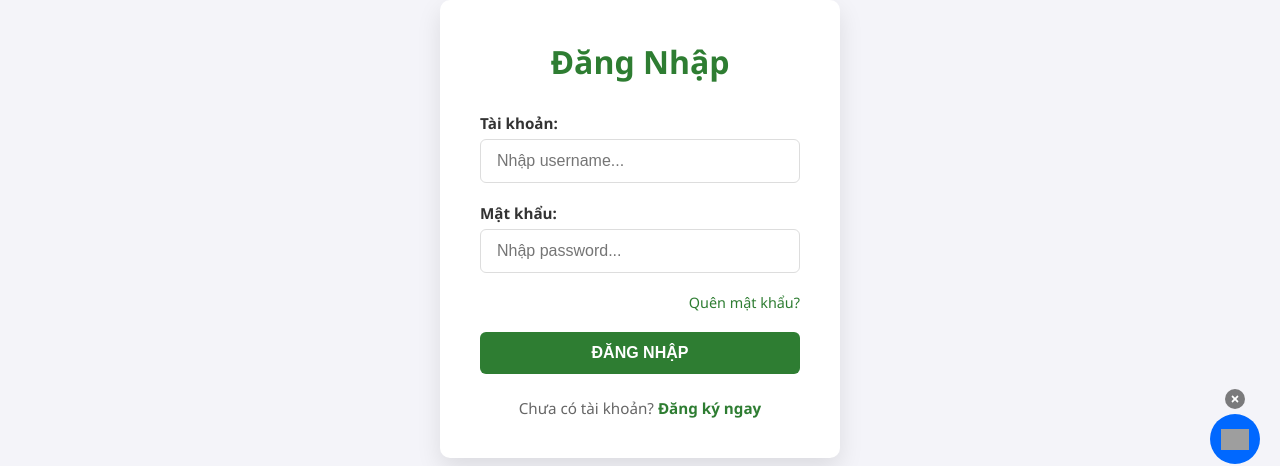
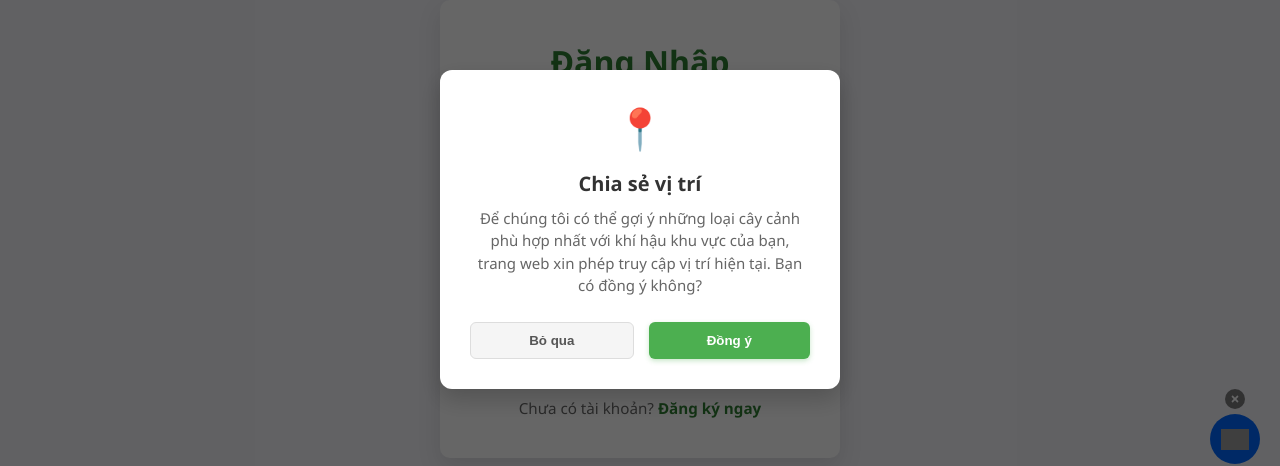
Before and after one commit to pvhoang27/garder-v2, a React (Vite) app in the folder client/: page /login in a window 1280 px wide. Shown: the part 171-637 px from the top of the page. Built offline with nearby package versions, Linux system fonts and the light colour scheme; no server answers; grey boxes are pictures that could not be loaded.

Commit message:
fix location

```diff
--- a/client/src/App.jsx
+++ b/client/src/App.jsx
@@ -44,38 +44,53 @@ const AppContent = ({
   // Kiểm tra xem có đang ở trang admin không (bắt đầu bằng /admin)
   const isAdminRoute = location.pathname.startsWith("/admin");
 
-  // [MỚI] Effect để tracking lượt truy cập
-  // Chạy 1 lần khi người dùng vào web (Reload trang sẽ tính là 1 lượt mới)
+  // [MỚI] State quản lý việc hiển thị Custom Popup xin vị trí
+  const [showLocationPopup, setShowLocationPopup] = useState(false);
+
+  // Effect để tracking lượt truy cập
   useEffect(() => {
     const trackVisit = async () => {
-      // Không track nếu đang ở trang admin để số liệu chính xác hơn (tùy chọn)
       if (!location.pathname.startsWith("/admin")) {
         try {
           await axiosClient.post("/tracking/visit");
           console.log("Visit logged");
         } catch (error) {
-          // Lỗi tracking không nên làm phiền người dùng, chỉ log warning nhẹ
           console.warn("Tracking skipped:", error.message);
         }
       }
     };
     trackVisit();
-  }, []); // [] nghĩa là chỉ chạy khi App vừa load xong
+  }, []);
 
-  // [MỚI] Effect yêu cầu chia sẻ vị trí mỗi 6 tháng
+  // Effect yêu cầu chia sẻ vị trí mỗi 6 tháng
   useEffect(() => {
     if (!location.pathname.startsWith("/admin")) {
       const requestLocation = () => {
         const lastPrompt = localStorage.getItem("lastLocationPrompt");
         const now = Date.now();
-        // Tính 6 tháng bằng milliseconds (khoảng 180 ngày)
         const SIX_MONTHS_MS = 180 * 24 * 60 * 60 * 1000;
 
+        // Nếu chưa từng hỏi HOẶC đã trôi qua hơn 6 tháng
         if (!lastPrompt || now - parseInt(lastPrompt, 10) > SIX_MONTHS_MS) {
           if ("geolocation" in navigator) {
-            // Alert báo trước cho người dùng
-            alert("Trang web xin phép truy cập vị trí hiện tại của bạn để tối ưu trải nghiệm. Vui lòng nhấn 'Cho phép' trên trình duyệt ở bước tiếp theo.");
+            // Thay vì dùng alert() xấu xí, ta mở Hộp thoại UI Custom
+            setShowLocationPopup(true);
+          } else {
+            console.warn("Trình duyệt không hỗ trợ Geolocation.");
+          }
+        }
+      };
 
+      // Đợi trang load xong khoảng 1.5s thì mới hiện popup cho mượt
+      setTimeout(requestLocation, 1500);
+    }
+  }, []);
+
+  // [MỚI] Hàm xử lý khi khách hàng bấm "Đồng ý"
+  const handleAcceptLocation = () => {
+    setShowLocationPopup(false); // Ẩn popup
+
+    // Yêu cầu trình duyệt cấp quyền vị trí thực sự
     navigator.geolocation.getCurrentPosition(
       async (position) => {
         const { latitude, longitude } = position.coords;
@@ -85,25 +100,23 @@ const AppContent = ({
         } catch (error) {
           console.error("Lỗi khi gửi vị trí:", error);
         }
-                // Lưu lại thời điểm yêu cầu thành công
-                localStorage.setItem("lastLocationPrompt", now.toString());
+        // Lưu mốc thời gian đã đồng ý
+        localStorage.setItem("lastLocationPrompt", Date.now().toString());
       },
       (error) => {
-                console.warn("Khách hàng từ chối hoặc lỗi lấy vị trí:", error.message);
-                // Vẫn lưu lại thời điểm hỏi để 6 tháng sau mới hỏi lại (tránh spam)
-                localStorage.setItem("lastLocationPrompt", now.toString());
+        console.warn("Khách hàng từ chối trên trình duyệt hoặc lỗi:", error.message);
+        // Dù từ chối cũng lưu lại để 6 tháng sau mới làm phiền lại
+        localStorage.setItem("lastLocationPrompt", Date.now().toString());
       }
     );
-          } else {
-            console.warn("Trình duyệt không hỗ trợ Geolocation.");
-          }
-        }
   };
 
-      // Đặt timeout một chút để trang web kịp render ra UI trước khi alert chặn trình duyệt
-      setTimeout(requestLocation, 1500);
-    }
-  }, []);
+  // [MỚI] Hàm xử lý khi khách hàng bấm "Bỏ qua"
+  const handleDeclineLocation = () => {
+    setShowLocationPopup(false); // Ẩn popup
+    // Lưu mốc thời gian để 6 tháng sau mới hỏi lại (tránh spam khó chịu)
+    localStorage.setItem("lastLocationPrompt", Date.now().toString());
+  };
 
   // Component bảo vệ Route Admin
   const AdminRoute = ({ children }) => {
@@ -193,7 +206,6 @@ const AppContent = ({
               </AdminRoute>
             }
           />
-          {/* [MỚI] Thêm Route tracking social */}
           <Route
             path="/admin/tracking-social"
             element={
@@ -202,7 +214,6 @@ const AppContent = ({
               </AdminRoute>
             }
           />
-          {/* [MỚI] Thêm Route tracking popup */}
           <Route
             path="/admin/tracking-popup"
             element={
@@ -211,7 +222,6 @@ const AppContent = ({
               </AdminRoute>
             }
           />
-          {/* [MỚI] Thêm Route tracking Vị Trí */}
           <Route
             path="/admin/tracking-location"
             element={
@@ -296,6 +306,72 @@ const AppContent = ({
       </div>
 
       {!isAdminRoute && <Footer />}
+
+      {/* [MỚI] GIAO DIỆN CUSTOM POPUP XIN QUYỀN VỊ TRÍ */}
+      {showLocationPopup && (
+        <div style={{
+          position: "fixed",
+          top: 0, left: 0, right: 0, bottom: 0,
+          backgroundColor: "rgba(0,0,0,0.6)",
+          display: "flex",
+          justifyContent: "center",
+          alignItems: "center",
+          zIndex: 9999,
+          padding: "20px"
+        }}>
+          <div style={{
+            backgroundColor: "#fff",
+            padding: "30px",
+            borderRadius: "12px",
+            maxWidth: "400px",
+            width: "100%",
+            textAlign: "center",
+            boxShadow: "0 10px 25px rgba(0,0,0,0.2)",
+            animation: "fadeIn 0.3s ease"
+          }}>
+            <div style={{ fontSize: "40px", marginBottom: "15px" }}>📍</div>
+            <h3 style={{ margin: "0 0 10px 0", color: "#333", fontSize: "20px" }}>Chia sẻ vị trí</h3>
+            <p style={{ margin: "0 0 25px 0", color: "#666", fontSize: "15px", lineHeight: "1.5" }}>
+              Để chúng tôi có thể gợi ý những loại cây cảnh phù hợp nhất với khí hậu khu vực của bạn, trang web xin phép truy cập vị trí hiện tại. Bạn có đồng ý không?
+            </p>
+            <div style={{ display: "flex", gap: "15px", justifyContent: "center" }}>
+              <button
+                onClick={handleDeclineLocation}
+                style={{
+                  padding: "10px 20px",
+                  border: "1px solid #ddd",
+                  backgroundColor: "#f5f5f5",
+                  color: "#555",
+                  borderRadius: "6px",
+                  cursor: "pointer",
+                  fontWeight: "bold",
+                  flex: 1,
+                  transition: "0.2s"
+                }}
+              >
+                Bỏ qua
+              </button>
+              <button
+                onClick={handleAcceptLocation}
+                style={{
+                  padding: "10px 20px",
+                  border: "none",
+                  backgroundColor: "#4caf50",
+                  color: "#fff",
+                  borderRadius: "6px",
+                  cursor: "pointer",
+                  fontWeight: "bold",
+                  flex: 1,
+                  boxShadow: "0 2px 5px rgba(76, 175, 80, 0.3)",
+                  transition: "0.2s"
+                }}
+              >
+                Đồng ý
+              </button>
+            </div>
+          </div>
+        </div>
+      )}
     </>
   );
 };
@@ -303,34 +379,28 @@ const AppContent = ({
 function App() {
   const [isLoggedIn, setIsLoggedIn] = useState(false);
   const [userRole, setUserRole] = useState(null);
-  const [isAuthChecking, setIsAuthChecking] = useState(true); // [MỚI] Loading state
+  const [isAuthChecking, setIsAuthChecking] = useState(true);
 
   useEffect(() => {
-    // [SỬA] Gọi API verify để kiểm tra auth từ cookie
     const verifyAuth = async () => {
       try {
         const res = await axiosClient.get("/auth/verify");
 
         if (res.data.isAuthenticated) {
-          // Token hợp lệ, user đã đăng nhập
           setIsLoggedIn(true);
           setUserRole(res.data.user.role);
-
-          // Cập nhật localStorage để giữ thông tin user
           localStorage.setItem("user", JSON.stringify(res.data.user));
         } else {
-          // Không authenticated, xóa localStorage
           localStorage.removeItem("user");
           setIsLoggedIn(false);
           setUserRole(null);
         }
       } catch (error) {
-        // Token không hợp lệ hoặc hết hạn, xóa localStorage
         localStorage.removeItem("user");
         setIsLoggedIn(false);
         setUserRole(null);
       } finally {
-        setIsAuthChecking(false); // Kết thúc loading
+        setIsAuthChecking(false);
       }
     };
 
@@ -344,12 +414,10 @@ function App() {
 
   const handleLogout = async () => {
     try {
-      // Gọi API logout để xóa cookie
       await axiosClient.post("/auth/logout");
     } catch (error) {
       console.warn("Logout error:", error);
     } finally {
-      // Xóa localStorage và reset state
       localStorage.removeItem("token");
       localStorage.removeItem("user");
       setIsLoggedIn(false);
@@ -357,7 +425,6 @@ function App() {
     }
   };
 
-  // [MỚI] Hiển thị loading khi đang kiểm tra auth
   if (isAuthChecking) {
     return (
       <div
--- a/client/src/components/AdminTrackingLocationStats.jsx
+++ b/client/src/components/AdminTrackingLocationStats.jsx
@@ -54,7 +54,7 @@ const AdminTrackingLocationStats = () => {
                     </td>
                     <td style={{ padding: "12px", border: "1px solid #ddd", textAlign: "center" }}>
                       <a
-                        href={`https://www.google.com/maps?q=${loc.latitude},${loc.longitude}`}
+                        href={`https://www.google.com/maps?q=$${loc.latitude},${loc.longitude}`}
                         target="_blank"
                         rel="noreferrer"
                         style={{ color: "#2196f3", textDecoration: "none", fontWeight: "bold" }}
@@ -79,4 +79,5 @@ const AdminTrackingLocationStats = () => {
   );
 };
 
+// Đảm bảo dòng này phải có ở cuối file thì mới import được sang AdminDashboard
 export default AdminTrackingLocationStats;
```
Lines whose indentation alone changed are shown as unchanged.
